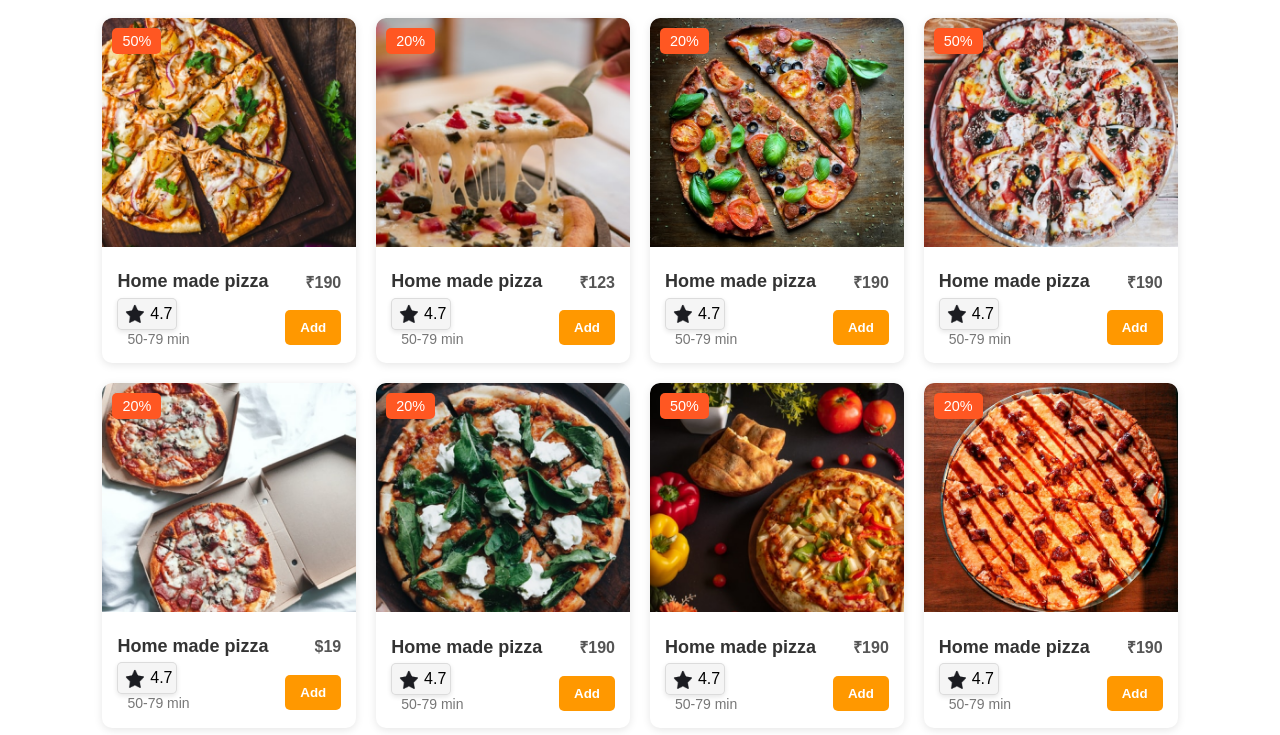
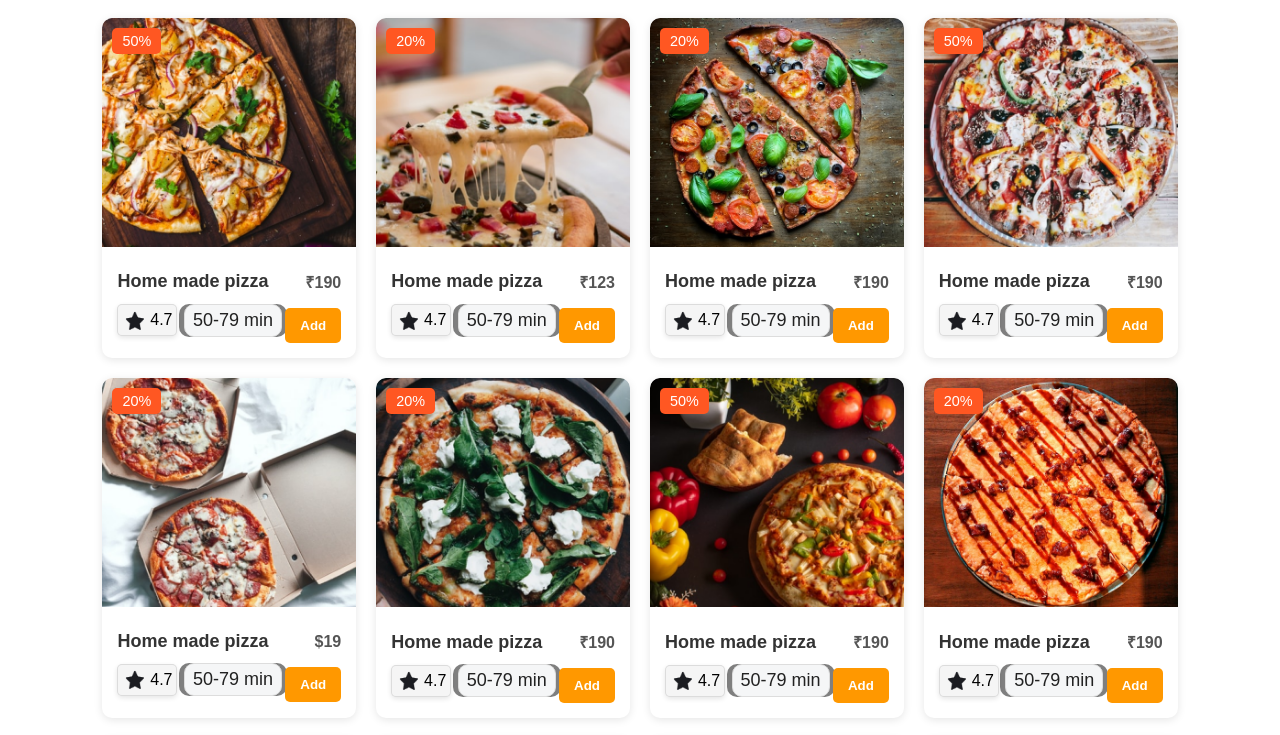
Before and after one commit to AbhirajkarBajpai/Food_kitchen, a website: page index.html in a window 1280 px wide. Shown: the part 864-1599 px from the top of the page. Drawn offline with nearby package versions, Linux system fonts and the light colour scheme.

Commit message:
fixing cards

```diff
--- a/script.js
+++ b/script.js
@@ -217,7 +217,9 @@ document.addEventListener("DOMContentLoaded", () => {
               <img src="rating.png" alt="Star Icon" class="star-icon" />
               <span class="rating-value">${item.rating}</span>
             </div>
-            <span class="item-time">${item.time}</span></div>
+            <div class="timekt2">
+              <span class="itm-timekt2">50-79 min</span>
+            </div></div>
             <div class="item-actions">
               <button class="add-button">Add</button>
             </div>
--- a/styles.css
+++ b/styles.css
@@ -195,6 +195,13 @@ nav ul li a:hover {
   justify-content: space-between;
 }
 
+.item_RT{
+  display: flex;
+  align-items: center;
+  justify-content: center;
+  gap: .51vw;
+}
+
 .item-card-content {
   padding: 15px;
 }
@@ -236,10 +243,31 @@ nav ul li a:hover {
 }
 
 
-.item-time {
+.timekt2 {
+  display: inline-block;
+  padding: 5px 8px;
+  border-radius: 10px;
+  background-color: #f5f6f7;
+  border: 1px solid #ddd;
+  font-size: 18px;
+  font-weight: 500;
+  color: #222;
+  text-align: center;
+  box-shadow:
+  5px 0px 0px 0px rgba(0, 0, 0, 0.5),
+  -5px 0px 0px 0px rgba(0, 0, 0, 0.5);
+}
+
+.itm-timekt2{
+  display: inline-block;
+}
+
+
+
+/* .item-time2 {
   color: #757575;
   margin-left: 10px;
-}
+} */
 
 .item-actions {
   margin-top: 10px;
```
